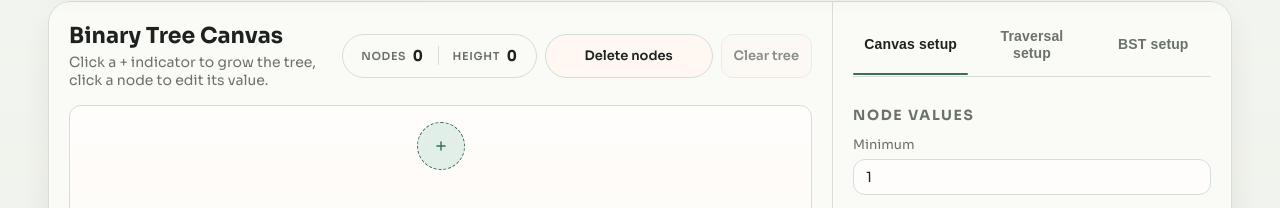
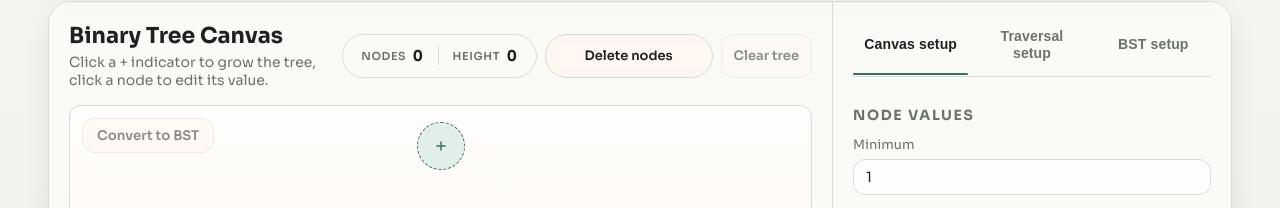
Before and after one commit to Gegaong/dsa-visualizer, a React (Vite) app: page / in a window 1280 px wide. Both pictures are taken after a click on the button "Binary Tree". Shown: the part 174-382 px from the top of the page. Built offline with nearby package versions, Linux system fonts and the light colour scheme.

Commit message:
added the bst converter

```diff
--- a/src/App.css
+++ b/src/App.css
@@ -476,6 +476,13 @@
 	border: 1px solid var(--border);
 	background: linear-gradient(180deg, #fffdfb 0%, #f8f2ea 100%);
 	min-height: 560px;
+}
+
+.binary-tree-convert-btn {
+	position: absolute;
+	top: 12px;
+	left: 12px;
+	z-index: 3;
 }
 
 .binary-tree-edges-svg {
--- a/src/App.tsx
+++ b/src/App.tsx
@@ -76,7 +76,7 @@ import { useForLoopBFSPlayback } from './hooks/useForLoopBFSPlayback'
 import type { GridSearchMode } from './hooks/useForLoopBFSPlayback'
 import { useNQueensPlayback } from './hooks/useNQueensPlayback'
 import { useBinaryTreeTraversalPlayback } from './hooks/useBinaryTreeTraversalPlayback'
-import { collectSubtreeIds, findParentId, findChildSide } from './algorithms/binaryTreeShared'
+import { collectSubtreeIds, findParentId, findChildSide, convertBinaryTreeToBst } from './algorithms/binaryTreeShared'
 
 const CANVAS_ORDER: CanvasType[] = ['graph', 'binary-tree', 'weighted-graph', 'grid', 'nqueens']
 
@@ -559,6 +559,10 @@ function App() {
     setBinaryTree({ rootId: null, nodesById: {} })
   }
 
+  const handleBinaryTreeConvertToBst = () => {
+    setBinaryTree((prev) => convertBinaryTreeToBst(prev))
+  }
+
   // Sidebar: updates the binary tree fill-range minimum (digits only).
   const handleBinaryTreeFillMinChange = (event: React.ChangeEvent<HTMLInputElement>) => {
     setBinaryTreeFillMin(sanitizeNumericInput(event.target.value))
@@ -1337,6 +1341,7 @@ function App() {
             onCommitNodeValue={handleBinaryTreeCommitValue}
             onDeleteNodes={handleBinaryTreeDeleteSelected}
             onClearTree={handleBinaryTreeClear}
+            onConvertToBst={handleBinaryTreeConvertToBst}
             isTraversalRunning={binaryTreeTraversal.isRunning}
             traversalVisitedNodeIds={binaryTreeTraversal.visitedNodeIds}
             traversalCurrentNodeId={binaryTreeTraversal.currentNodeId}
--- a/src/algorithms/binaryTreeShared.ts
+++ b/src/algorithms/binaryTreeShared.ts
@@ -49,3 +49,39 @@ export function getTreeHeight(tree: BinaryTree): number {
   }
   return walk(tree.rootId)
 }
+
+// True when the tree has at least one node and every node has a numeric value.
+export function treeHasAllNumericValues(tree: BinaryTree): boolean {
+  const nodes = Object.values(tree.nodesById)
+  return nodes.length > 0 && nodes.every((node) => typeof node.value === 'number')
+}
+
+// Collects node ids in inorder (left, node, right).
+function collectInorderIds(tree: BinaryTree, nodeId: string | null, out: string[]): void {
+  if (!nodeId) return
+  const node = tree.nodesById[nodeId]
+  if (!node) return
+  collectInorderIds(tree, node.leftId, out)
+  out.push(nodeId)
+  collectInorderIds(tree, node.rightId, out)
+}
+
+// Shape-preserving BT → BST: keep structure/labels, reassign values so inorder is sorted.
+// No-ops (returns the same tree) when empty or any node value is empty.
+export function convertBinaryTreeToBst(tree: BinaryTree): BinaryTree {
+  if (!treeHasAllNumericValues(tree) || !tree.rootId) return tree
+
+  const inorderIds: string[] = []
+  collectInorderIds(tree, tree.rootId, inorderIds)
+
+  const sortedValues = inorderIds
+    .map((id) => tree.nodesById[id].value as number)
+    .sort((a, b) => a - b)
+
+  const nodesById = { ...tree.nodesById }
+  inorderIds.forEach((id, index) => {
+    nodesById[id] = { ...nodesById[id], value: sortedValues[index] }
+  })
+
+  return { rootId: tree.rootId, nodesById }
+}
--- a/src/components/BinaryTreeCanvas.tsx
+++ b/src/components/BinaryTreeCanvas.tsx
@@ -2,7 +2,11 @@ import { useLayoutEffect, useMemo, useRef, useState } from 'react'
 import type { KeyboardEvent, MouseEvent } from 'react'
 
 import type { BinaryTree, BinaryTreeContextMenuState, BinaryTreeSide } from '../types'
-import { getNodeCount, getTreeHeight } from '../algorithms/binaryTreeShared'
+import {
+  getNodeCount,
+  getTreeHeight,
+  treeHasAllNumericValues,
+} from '../algorithms/binaryTreeShared'
 import { computeBinaryTreeLayout } from '../utils/binaryTreeLayout'
 import { TREE_NODE_SIZE } from '../utils/constants'
 import {
@@ -21,6 +25,7 @@ type BinaryTreeCanvasProps = {
   onCommitNodeValue: (nodeId: string, value: number | 'empty') => void
   onDeleteNodes: (nodeIds: string[]) => void
   onClearTree: () => void
+  onConvertToBst: () => void
   isTraversalRunning: boolean
   traversalVisitedNodeIds: string[]
   traversalCurrentNodeId: string | null
@@ -46,6 +51,7 @@ export const BinaryTreeCanvas = ({
   onCommitNodeValue,
   onDeleteNodes,
   onClearTree,
+  onConvertToBst,
   isTraversalRunning,
   traversalVisitedNodeIds,
   traversalCurrentNodeId,
@@ -57,6 +63,7 @@ export const BinaryTreeCanvas = ({
   const [deleteMode, setDeleteMode] = useState(false)
   const [selectedNodeIds, setSelectedNodeIds] = useState<string[]>([])
   const [clearConfirmOpen, setClearConfirmOpen] = useState(false)
+  const [convertConfirmOpen, setConvertConfirmOpen] = useState(false)
   const [editingNodeId, setEditingNodeId] = useState<string | null>(null)
   const [draftValue, setDraftValue] = useState('')
   const [contextMenu, setContextMenu] = useState<BinaryTreeContextMenuState | null>(null)
@@ -87,6 +94,7 @@ export const BinaryTreeCanvas = ({
 
   const nodeCount = getNodeCount(tree)
   const treeHeight = getTreeHeight(tree)
+  const canConvertToBst = treeHasAllNumericValues(tree) && !isTraversalRunning
 
   const commitEditing = (nodeId: string, rawValue: string) => {
     onCommitNodeValue(nodeId, parseDraftValue(rawValue))
@@ -216,6 +224,14 @@ export const BinaryTreeCanvas = ({
         onConfirm={() => { onClearTree(); setClearConfirmOpen(false) }}
         onCancel={() => setClearConfirmOpen(false)}
       />
+      <ConfirmModal
+        open={convertConfirmOpen}
+        title="Convert to BST"
+        body="Node values will be rearranged so the tree becomes a binary search tree. Structure and labels stay the same."
+        confirmLabel="Convert"
+        onConfirm={() => { onConvertToBst(); setConvertConfirmOpen(false) }}
+        onCancel={() => setConvertConfirmOpen(false)}
+      />
       <BinaryTreeNodeContextMenu
         contextMenu={effectiveContextMenu}
         tree={tree}
@@ -269,6 +285,19 @@ export const BinaryTreeCanvas = ({
           className="binary-tree-canvas-area"
           onContextMenu={handleCanvasContextMenu}
         >
+          <button
+            className="btn binary-tree-convert-btn"
+            type="button"
+            disabled={!canConvertToBst}
+            title={
+              canConvertToBst
+                ? 'Convert this binary tree into a BST'
+                : 'Fill every node value before converting to a BST'
+            }
+            onClick={() => setConvertConfirmOpen(true)}
+          >
+            Convert to BST
+          </button>
           <svg className="binary-tree-edges-svg">
             {Object.values(tree.nodesById).map((node) => {
               const from = layout.nodePositions.get(node.id)
--- a/src/components/sidebar/BinaryTreeBstPage.tsx
+++ b/src/components/sidebar/BinaryTreeBstPage.tsx
@@ -1,14 +1,12 @@
 import { useState } from 'react'
 
 export type BinaryTreeBstAlgorithm =
-  | 'convert'
   | 'validate'
   | 'search'
   | 'insert'
   | 'delete'
 
 const ALGORITHM_OPTIONS: { value: BinaryTreeBstAlgorithm; label: string }[] = [
-  { value: 'convert', label: 'Convert BT → BST' },
   { value: 'validate', label: 'Validate BST' },
   { value: 'search', label: 'Search' },
   { value: 'insert', label: 'Insert' },
@@ -17,7 +15,7 @@ const ALGORITHM_OPTIONS: { value: BinaryTreeBstAlgorithm; label: string }[] = [
 
 // Sidebar page: BST operations UI shell. Algorithms are listed here first; playback wiring comes later.
 export const BinaryTreeBstPage = () => {
-  const [algorithm, setAlgorithm] = useState<BinaryTreeBstAlgorithm>('convert')
+  const [algorithm, setAlgorithm] = useState<BinaryTreeBstAlgorithm>('validate')
 
   return (
     <div className="sidebar-page-body">
```
Also changed, not shown: 1 other file (tests, documents, lock files or other folders).
